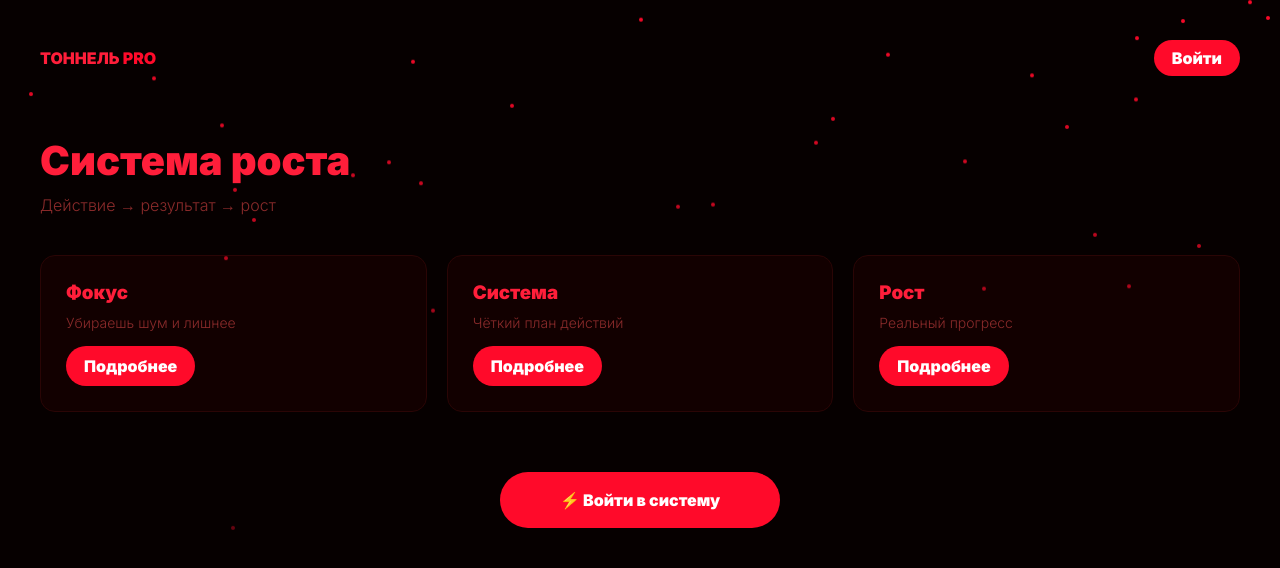
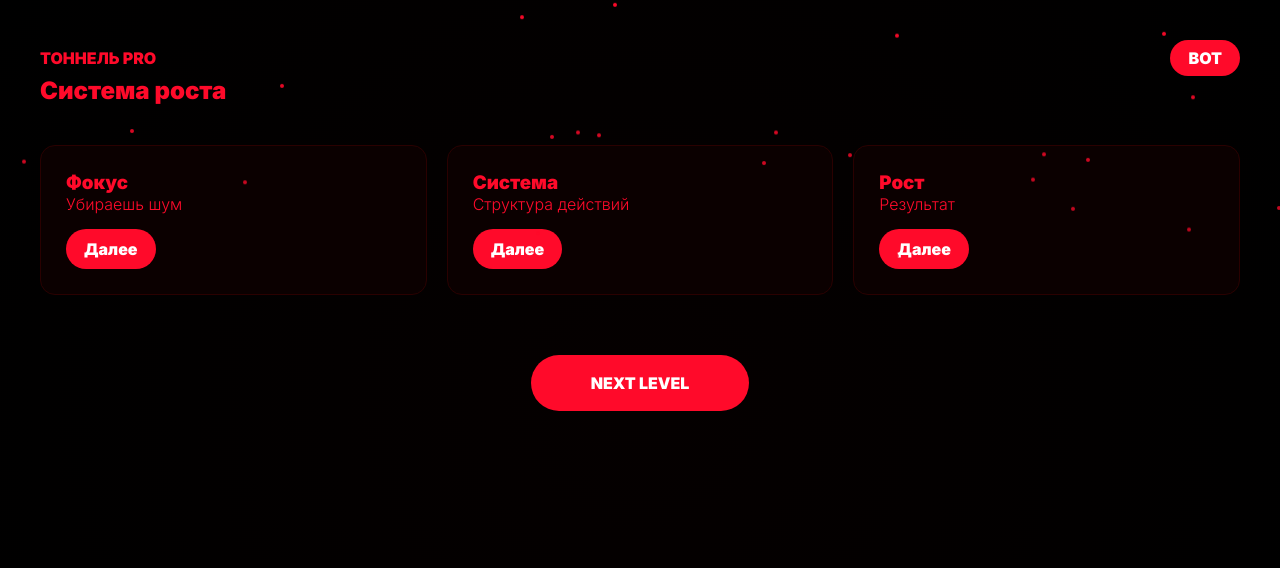
Before and after one commit to antareti/lending, a plain HTML site: page index.html in a window 1280 px wide. Both pictures are taken after a click on the button "ENTER". Drawn offline with Linux system fonts and the light colour scheme.

Commit message:
Update index.html

```diff
--- a/index.html
+++ b/index.html
@@ -3,60 +3,58 @@
 <head>
 <meta charset="UTF-8">
 <meta name="viewport" content="width=device-width, initial-scale=1.0">
-<title>Liquid System</title>
+<title>BLACK HOLE MODE</title>
 
 <link href="https://fonts.googleapis.com/css2?family=Inter:wght@300;600;900&display=swap" rel="stylesheet">
 
 <style>
+:root{
+--red:#ff0a2a;
+--dark:#020000;
+}
+
 *{margin:0;padding:0;box-sizing:border-box}
+
 body{
 font-family:Inter;
-background:#050000;
+background:var(--dark);
 overflow:hidden;
-color:#ff1e3a;
+color:var(--red);
 }
 
-/* ===== CANVAS WATER ===== */
+/* CANVAS LIQUID */
 canvas{
 position:fixed;
-top:0;
-left:0;
-width:100%;
-height:100%;
+top:0;left:0;
+width:100%;height:100%;
 z-index:0;
 }
 
-/* ===== FLASH ===== */
+/* FLASH */
 .flash{
 position:fixed;
-top:0;
-left:0;
-width:100%;
-height:100%;
-background:radial-gradient(circle, rgba(255,10,42,0.4), black);
+inset:0;
+background:radial-gradient(circle, rgba(255,10,42,.4), black);
 opacity:0;
-z-index:20;
+z-index:50;
+transition:.6s;
 pointer-events:none;
-transition:0.6s;
 }
 
-/* ===== SNOW ===== */
+/* SNOW */
 .snow{
 position:fixed;
-width:100%;
-height:100%;
+inset:0;
 pointer-events:none;
-z-index:6;
 opacity:0;
-transition:1s;
+z-index:10;
 }
 
 .snowflake{
 position:absolute;
 top:-10px;
-width:4px;
-height:4px;
-background:#ff0a2a;
+width:4px;height:4px;
+background:var(--red);
 border-radius:50%;
 animation:fall linear infinite;
 }
@@ -65,22 +63,20 @@ animation:fall linear infinite;
 to{transform:translateY(110vh);opacity:0}
 }
 
-/* ===== SCREENS ===== */
+/* SCREENS */
 .screen{
 position:absolute;
-width:100%;
-height:100%;
-top:0;
-left:0;
+inset:0;
 transition:1s ease;
 }
 
-/* ===== SCREEN 1 ===== */
+/* SCREEN 1 */
 #screen1{
 display:flex;
 align-items:center;
 justify-content:center;
 flex-direction:column;
+background:radial-gradient(circle at center,#120000,#000);
 z-index:10;
 }
 
@@ -88,33 +84,33 @@ z-index:10;
 font-size:4rem;
 font-weight:900;
 text-align:center;
+text-shadow:0 0 30px var(--red);
 }
 
 .btn{
 margin-top:30px;
 padding:16px 40px;
-background:#ff0a2a;
-color:#fff;
+background:var(--red);
+border:none;
 border-radius:50px;
 font-weight:900;
 cursor:pointer;
-border:none;
+color:#fff;
 transition:.3s;
 }
 
 .btn:hover{
 transform:scale(1.1);
-box-shadow:0 0 30px #ff0a2a;
+box-shadow:0 0 40px var(--red);
 }
 
-/* ===== SCREEN 2 ===== */
-#screen2{
+/* SCREEN 2-4 */
+.screen2, .screen3, .screen4{
 opacity:0;
-transform:scale(0.95);
+transform:scale(.95);
 filter:blur(10px);
-background:#060000;
 padding:40px;
-z-index:5;
+background:radial-gradient(circle,#050000,#000);
 }
 
 /* NAV */
@@ -128,29 +124,15 @@ align-items:center;
 font-weight:900;
 }
 
-.logo span{color:#ff0a2a}
+.logo span{color:var(--red)}
 
-.btn-small{
+.navbtn{
 padding:8px 18px;
-background:#ff0a2a;
-color:white;
+background:var(--red);
+color:#fff;
 border-radius:50px;
 text-decoration:none;
 font-weight:900;
-}
-
-/* HERO */
-.hero{
-margin-top:60px;
-}
-
-.hero h2{
-font-size:2.5rem;
-}
-
-.hero p{
-color:#8a2a2a;
-margin-top:10px;
 }
 
 /* GRID */
@@ -162,8 +144,8 @@ margin-top:40px;
 }
 
 .card{
-background:#120000;
-border:1px solid #2a0505;
+background:#0b0000;
+border:1px solid #2a0000;
 padding:25px;
 border-radius:15px;
 transition:.3s;
@@ -171,32 +153,19 @@ transition:.3s;
 
 .card:hover{
 transform:translateY(-10px);
-border-color:#ff0a2a;
-box-shadow:0 10px 40px rgba(255,10,42,0.2);
-}
-
-.card h3{margin-bottom:10px}
-
-.card p{
-color:#8a2a2a;
-font-size:14px;
+border-color:var(--red);
+box-shadow:0 0 30px rgba(255,10,42,.2);
 }
 
 .card a{
 display:inline-block;
 margin-top:15px;
 padding:10px 18px;
-background:#ff0a2a;
+background:var(--red);
 color:white;
 border-radius:50px;
 text-decoration:none;
 font-weight:900;
-transition:.3s;
-}
-
-.card a:hover{
-transform:scale(1.1);
-box-shadow:0 0 25px #ff0a2a;
 }
 
 /* FINAL */
@@ -205,14 +174,14 @@ text-align:center;
 margin-top:60px;
 }
 
-.big-btn{
-display:inline-block;
+.big{
 padding:18px 60px;
-background:#ff0a2a;
-color:white;
+background:var(--red);
+color:#fff;
 border-radius:50px;
 font-weight:900;
 text-decoration:none;
+display:inline-block;
 }
 </style>
 </head>
@@ -221,142 +190,159 @@ text-decoration:none;
 
 <div class="flash" id="flash"></div>
 <div class="snow" id="snow"></div>
-
 <canvas id="water"></canvas>
 
 <!-- SCREEN 1 -->
 <div class="screen" id="screen1">
-
 <div>
-<div class="title">LIQUID<br>SYSTEM</div>
+<div class="title">BLACK HOLE<br>MODE</div>
 <button class="btn" onclick="enter()">ENTER</button>
 </div>
-
 </div>
 
 <!-- SCREEN 2 -->
-<div class="screen" id="screen2">
+<div class="screen screen2" id="screen2">
 
 <nav>
 <div class="logo">ТОННЕЛЬ <span>PRO</span></div>
-<a class="btn-small" href="https://t.me/+O7F2XX-GnlU4YTJi">Войти</a>
+<a class="navbtn" href="https://t.me/informerhacker_bot">BOT</a>
 </nav>
 
-<div class="hero">
 <h2>Система роста</h2>
-<p>Действие → результат → рост</p>
 
 <div class="grid">
 
 <div class="card">
 <h3>Фокус</h3>
-<p>Убираешь шум и лишнее</p>
-<a href="https://t.me/+O7F2XX-GnlU4YTJi">Подробнее</a>
+<p>Убираешь шум</p>
+<a href="#screen3" onclick="show(3)">Далее</a>
 </div>
 
 <div class="card">
 <h3>Система</h3>
-<p>Чёткий план действий</p>
-<a href="https://t.me/+O7F2XX-GnlU4YTJi">Подробнее</a>
+<p>Структура действий</p>
+<a href="#screen3" onclick="show(3)">Далее</a>
 </div>
 
 <div class="card">
 <h3>Рост</h3>
-<p>Реальный прогресс</p>
-<a href="https://t.me/+O7F2XX-GnlU4YTJi">Подробнее</a>
+<p>Результат</p>
+<a href="#screen3" onclick="show(3)">Далее</a>
 </div>
 
 </div>
 
 <div class="final">
-<a class="big-btn" href="https://t.me/+O7F2XX-GnlU4YTJi">⚡ Войти в систему</a>
+<a class="big" href="#screen4" onclick="show(4)">NEXT LEVEL</a>
 </div>
 
+</div>
+
+<!-- SCREEN 3 -->
+<div class="screen screen3" id="screen3">
+
+<nav>
+<div class="logo">MODULE <span>02</span></div>
+<a class="navbtn" href="https://t.me/informerhacker_bot">CONNECT</a>
+</nav>
+
+<h2>Усиление системы</h2>
+
+<div class="grid">
+
+<div class="card">AI анализ<a href="#screen4" onclick="show(4)">OK</a></div>
+<div class="card">Авто рост<a href="#screen4" onclick="show(4)">OK</a></div>
+<div class="card">Сигналы<a href="#screen4" onclick="show(4)">OK</a></div>
+
+</div>
+
+</div>
+
+<!-- SCREEN 4 -->
+<div class="screen screen4" id="screen4">
+
+<nav>
+<div class="logo">FINAL <span>ACCESS</span></div>
+<a class="navbtn" href="https://t.me/informerhacker_bot">START</a>
+</nav>
+
+<h2>Вход в систему</h2>
+
+<div class="final">
+<a class="big" href="https://t.me/informerhacker_bot">ОТКРЫТЬ TELEGRAM</a>
 </div>
 
 </div>
 
 <script>
 
-/* ===== WATER ===== */
+/* LIQUID WATER */
 const canvas=document.getElementById("water");
 const ctx=canvas.getContext("2d");
-
 let w,h,t=0;
 
 function resize(){
 w=canvas.width=innerWidth;
 h=canvas.height=innerHeight;
 }
-resize();
-addEventListener("resize",resize);
+resize();addEventListener("resize",resize);
 
 function wave(){
 ctx.clearRect(0,0,w,h);
-
 for(let i=0;i<6;i++){
 ctx.beginPath();
 for(let x=0;x<w;x+=10){
 let y=h/2+Math.sin(x*0.01+t+i)*40;
-ctx.lineTo(x,y+i*25);
+ctx.lineTo(x,y+i*20);
 }
-ctx.strokeStyle="rgba(255,10,42,0.12)";
+ctx.strokeStyle="rgba(255,10,42,.15)";
 ctx.stroke();
 }
-
 t+=0.03;
 requestAnimationFrame(wave);
 }
 wave();
 
-/* ===== SNOW ===== */
-const snow=document.getElementById("snow");
+/* TRANSITION */
+function enter(){
+document.getElementById("flash").style.opacity=1;
 
-function drop(){
-const s=document.createElement("div");
+setTimeout(()=>{
+document.getElementById("screen1").style.display="none";
+document.getElementById("screen2").style.opacity=1;
+document.getElementById("screen2").style.transform="scale(1)";
+document.getElementById("screen2").style.filter="blur(0)";
+},500);
+
+/* snow start */
+setTimeout(()=>{
+document.getElementById("snow").style.opacity=1;
+setInterval(()=>{
+let s=document.createElement("div");
 s.className="snowflake";
 s.style.left=Math.random()*100+"vw";
 s.style.animationDuration=(Math.random()*5+3)+"s";
-snow.appendChild(s);
+document.getElementById("snow").appendChild(s);
 setTimeout(()=>s.remove(),8000);
+},80);
+},900);
+
+setTimeout(()=>flash.style.opacity=0,800);
 }
 
-/* ===== TRANSITION ===== */
-function enter(){
-
-const s1=document.getElementById("screen1");
-const s2=document.getElementById("screen2");
-const flash=document.getElementById("flash");
-
-/* water flash */
-flash.style.opacity=1;
-
-/* exit screen1 */
-s1.style.opacity=0;
-s1.style.transform="scale(1.1)";
-s1.style.filter="blur(20px)";
-
-/* enter screen2 */
-setTimeout(()=>{
-s2.style.opacity=1;
-s2.style.transform="scale(1)";
-s2.style.filter="blur(0px)";
-},400);
-
-/* start snow */
-setTimeout(()=>{
-snow.style.opacity=1;
-setInterval(drop,60);
-},900);
-
-/* cleanup */
-setTimeout(()=>{
-flash.style.opacity=0;
-s1.style.display="none";
-},800);
-
+/* SCREEN SWITCH */
+function show(n){
+for(let i=2;i<=4;i++){
+let el=document.getElementById("screen"+i);
+el.style.opacity=0;
+el.style.transform="scale(.95)";
+el.style.filter="blur(10px)";
 }
-
+let active=document.getElementById("screen"+n);
+active.style.opacity=1;
+active.style.transform="scale(1)";
+active.style.filter="blur(0)";
+}
 </script>
 
 </body>
```
